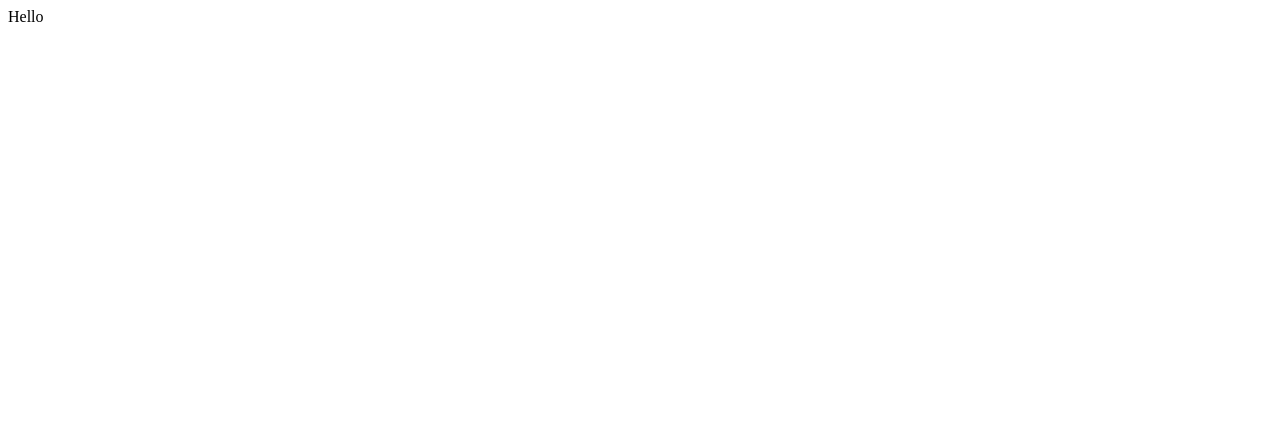
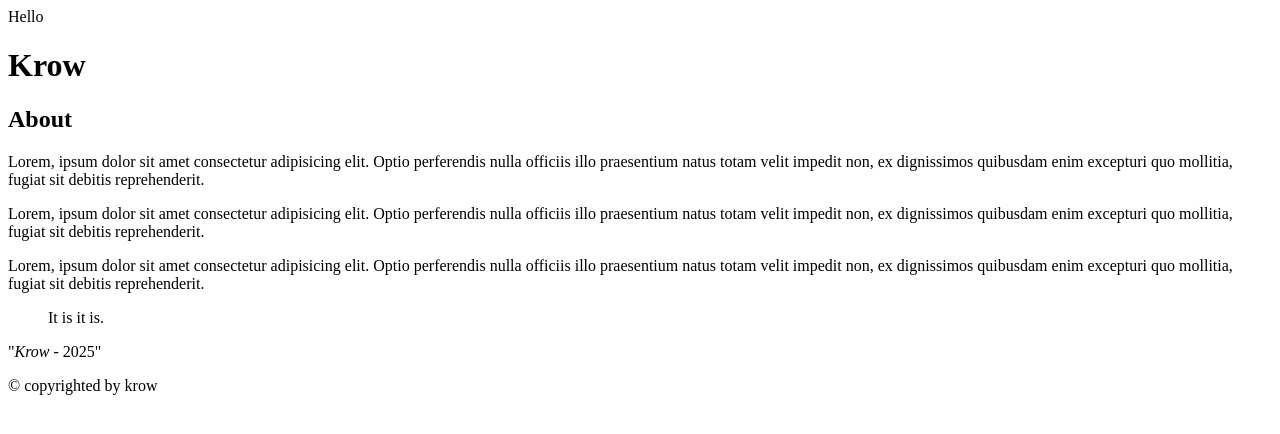
Before and after one commit to justKrow/HTML-essential-training, a plain HTML site: page personal-site/index.html in a window 1280 px wide. Drawn offline with Linux system fonts and the light colour scheme.

Commit message:
text formatting

```diff
--- a/personal-site/index.html
+++ b/personal-site/index.html
@@ -7,5 +7,31 @@
   </head>
   <body>
     Hello
+    <h1>Krow</h1>
+
+    <h2>About</h2>
+    <p>
+      Lorem, ipsum dolor sit amet consectetur adipisicing elit. Optio
+      perferendis nulla officiis illo praesentium natus totam velit impedit non,
+      ex dignissimos quibusdam enim excepturi quo mollitia, fugiat sit debitis
+      reprehenderit.
+    </p>
+    <p>
+      Lorem, ipsum dolor sit amet consectetur adipisicing elit. Optio
+      perferendis nulla officiis illo praesentium natus totam velit impedit non,
+      ex dignissimos quibusdam enim excepturi quo mollitia, fugiat sit debitis
+      reprehenderit.
+    </p>
+    <p>
+      Lorem, ipsum dolor sit amet consectetur adipisicing elit. Optio
+      perferendis nulla officiis illo praesentium natus totam velit impedit non,
+      ex dignissimos quibusdam enim excepturi quo mollitia, fugiat sit debitis
+      reprehenderit.
+    </p>
+
+    <blockquote cite="https://source/goes/here"><p>It is it is.</p></blockquote>
+    <p>"<cite>Krow</cite> - 2025"</p>
+
+    <p>&#169; copyrighted by krow</p>
   </body>
 </html>
```
